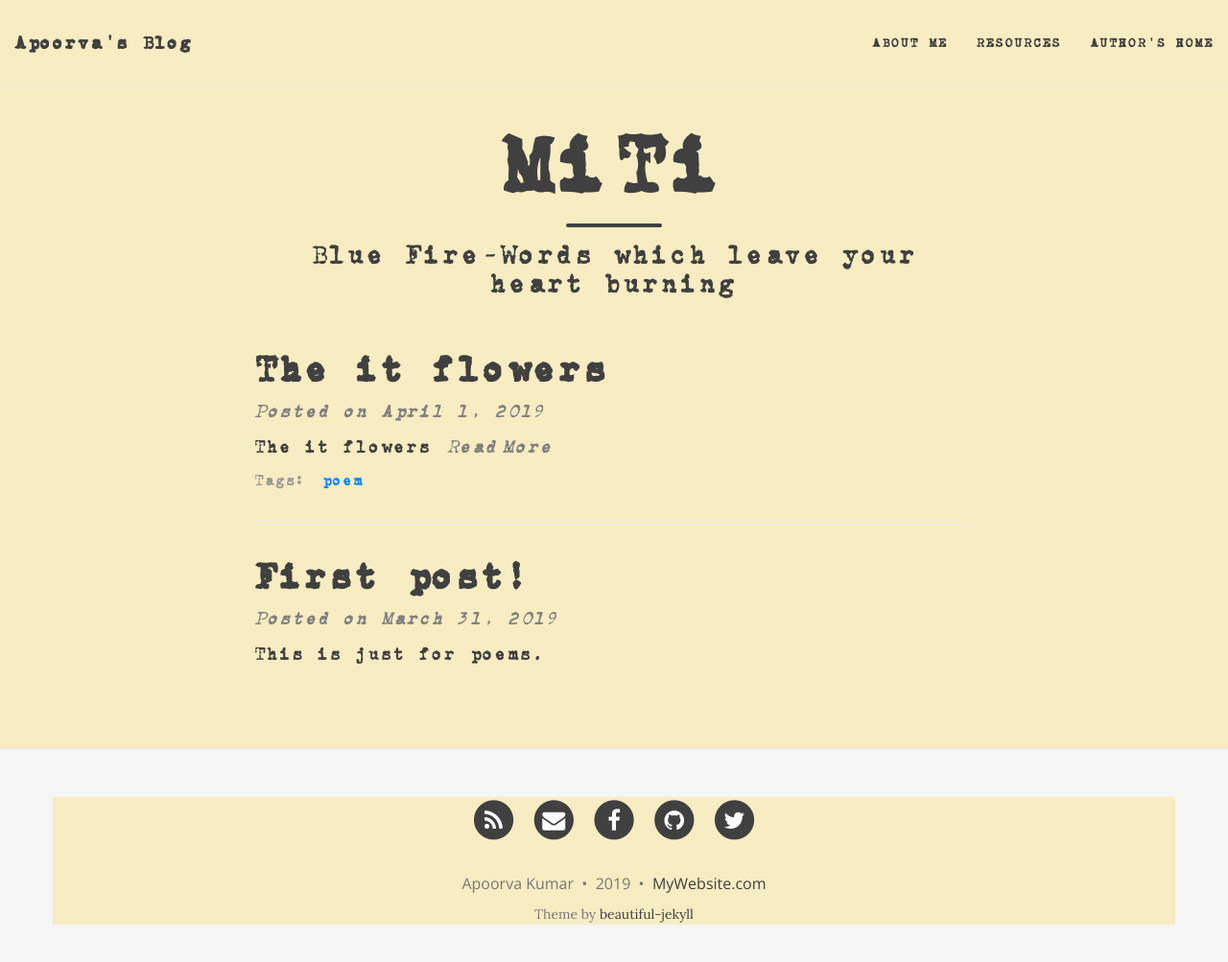
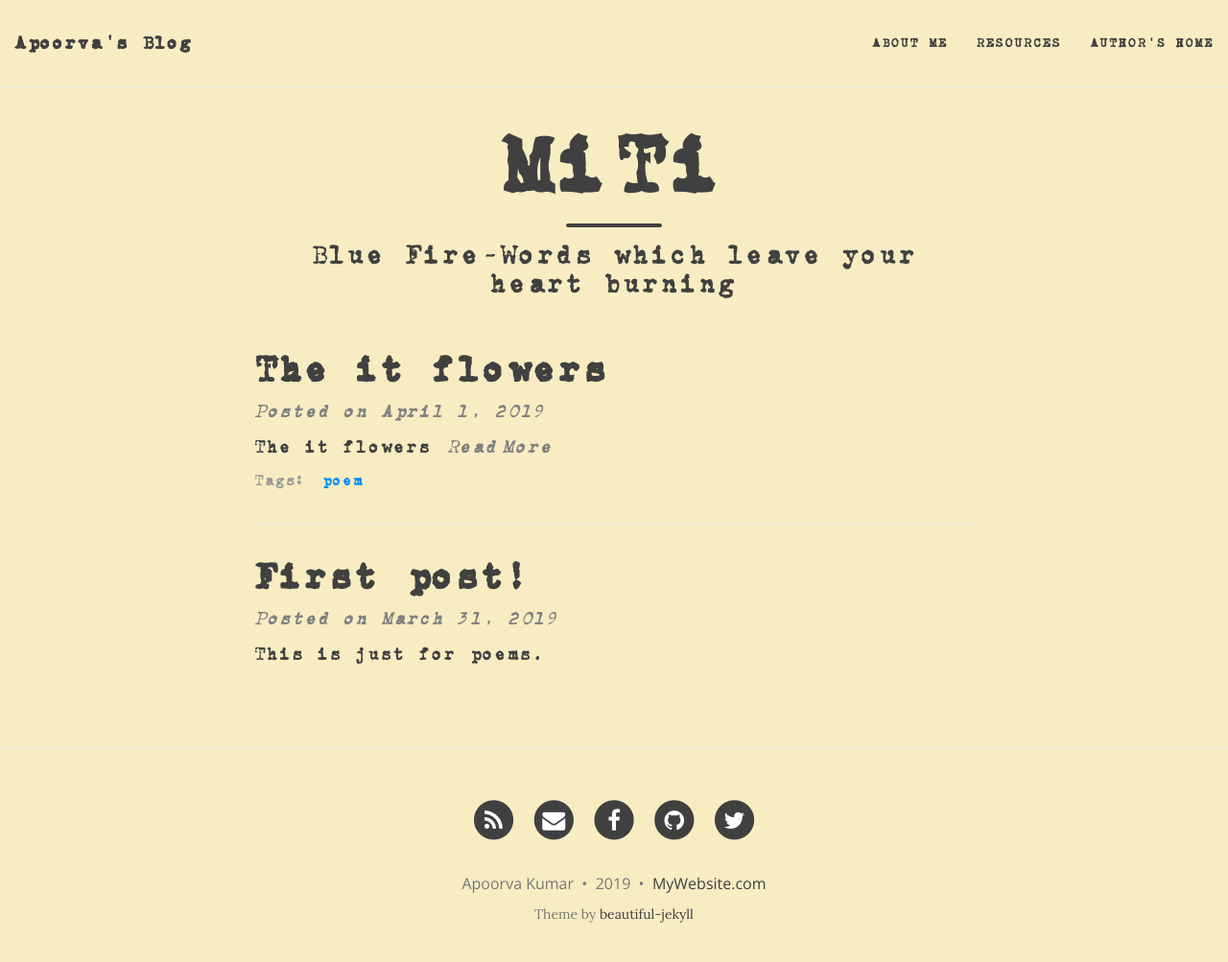
Before and after one commit to rava-dosa/poem, a Jekyll site: the page built from index.html, in a window 1280 px wide and 1014 px high. Shown: the top 1003 px of the window at 96% size. Built offline with Jekyll 4.4.1, drawn with Linux system fonts in a browser that asks for light colours; nearby versions of some CDN libraries; the list of posts is cut into pages by our own code.

Commit message:
added more change

```diff
--- a/css/main.css
+++ b/css/main.css
@@ -798,6 +798,6 @@ td.gutter {
   }
 }
 
-.container{
+footer{
   background: #F8ECC2;;
 }
```
